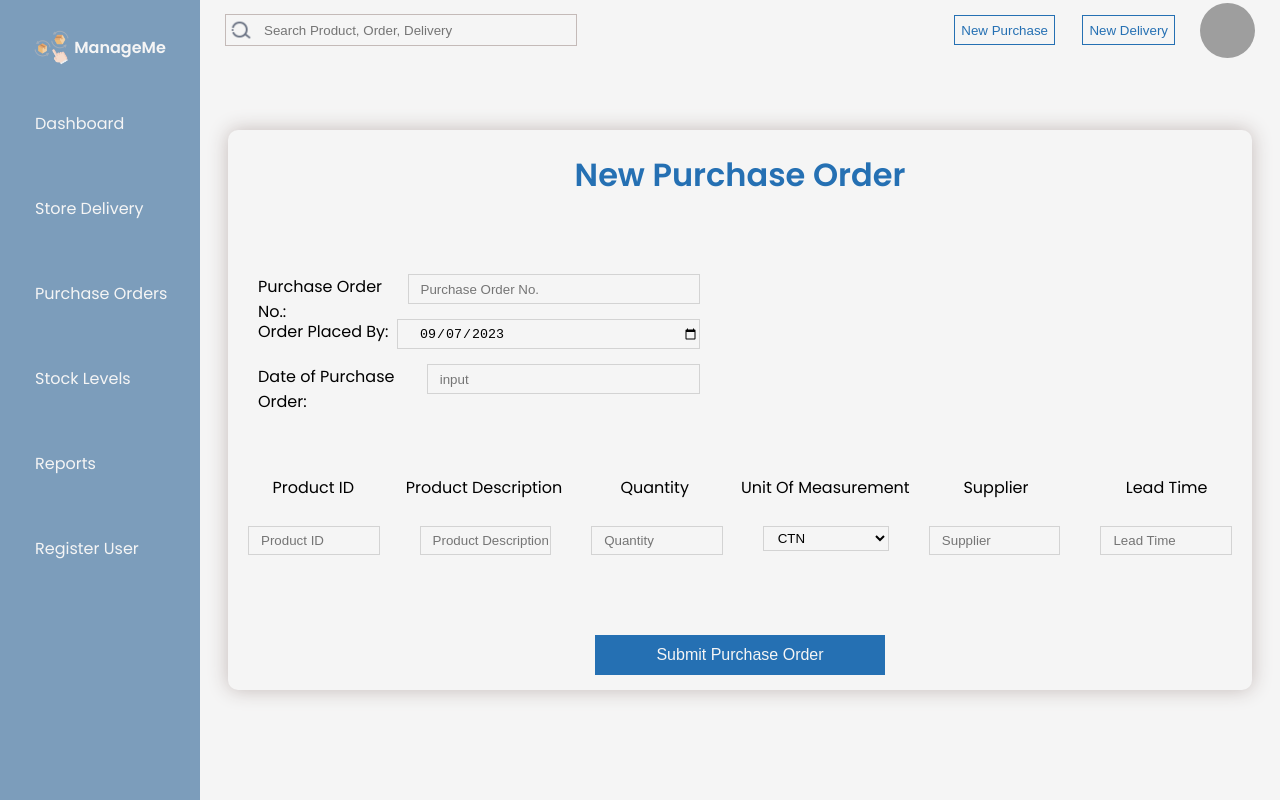
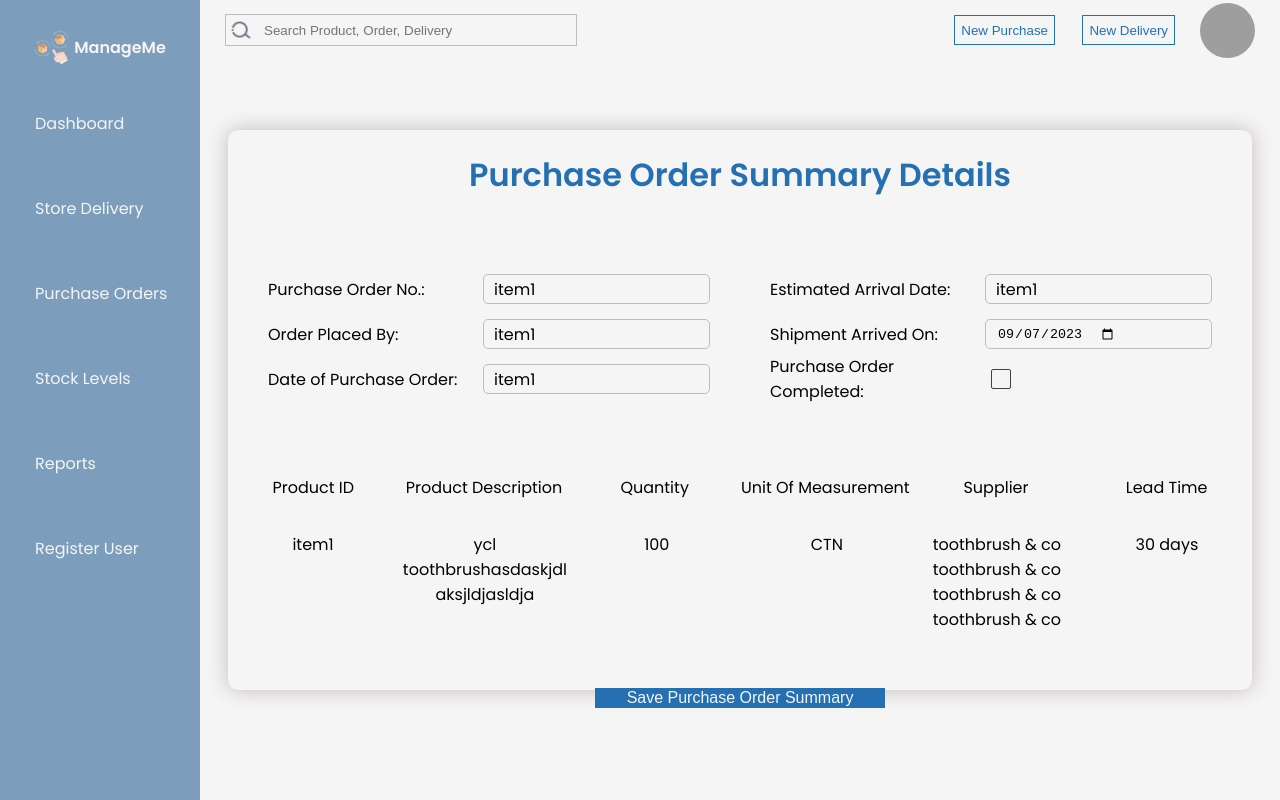
Before and after one commit to abigail-143/sei45-project4-ManageMe, a React (Vite) app in the folder frontend/: page /main in a window 1280 px wide. Built offline with nearby package versions, Linux system fonts and the light colour scheme; grey boxes are pictures that could not be loaded.

Commit message:
purchaseordersummary component done including css module

```diff
--- /dev/null
+++ b/frontend/src/Components/ManagerOnly/PurchaseOrderSummary.module.css
@@ -0,0 +1,178 @@
+.purchaseOrderPage {
+  width: calc(100vw - 200px);
+  height: calc(100vh - 60px);
+  position: fixed;
+  top: 60px;
+  right: 0;
+  /* border: 1px solid pink;
+  background-color: lavender; */
+  display: flex;
+  justify-content: center;
+}
+
+.purchaseOrderBox {
+  /* border: 1px solid black;
+  background-color: lavenderblush; */
+  width: 80vw;
+  height: 70vh;
+  margin-top: 70px;
+  display: flex;
+  flex-direction: column;
+  align-items: center;
+  border-radius: 10px;
+  box-shadow: 0 0 20px var(--light-grey);
+}
+
+.boxHeader {
+  color: var(--blue);
+  margin-bottom: 40px;
+}
+
+.orderDetails {
+  /* background-color: lemonchiffon;
+  border: 1px solid sandybrown; */
+  width: inherit;
+  margin-top: 20px;
+  display: flex;
+  flex-direction: row;
+}
+
+.orderDetailsInput {
+  /* background-color: #7c9dbb;
+  border: 1px solid lightpink; */
+  width: calc(80vw / 2);
+}
+
+.left {
+  margin: 0 20px 0 30px;
+}
+
+.right {
+  margin: 0 30px 0 20px;
+}
+
+.labelInput {
+  /* border: 1px solid honeydew;
+  background-color: navajowhite; */
+  display: flex;
+  justify-content: space-between;
+  margin: 15px 10px;
+  height: 30px;
+}
+
+.label {
+  width: 50%;
+  /* border: 1px solid red; */
+  display: flex;
+  align-items: center;
+}
+
+.labelContent {
+  width: 50%;
+  display: flex;
+  align-items: center;
+  border: 1px solid var(--light-grey);
+  border-radius: 5px;
+  padding-left: 10px;
+}
+
+.labelContentInput {
+  border: none;
+  background: none;
+  outline: none;
+}
+
+.checkbox {
+  border: 1px solid var(--dark-grey);
+  width: 20px;
+  height: 20px;
+  padding: 0;
+  margin: 0;
+  border-radius: 2px;
+  appearance: none;
+  cursor: pointer;
+  display: flex;
+  align-items: center;
+  justify-content: center;
+  color: whitesmoke;
+}
+
+.checkbox:checked {
+  content: "✓";
+  border: 1px solid var(--dark-grey);
+  background-color: var(--dark-grey);
+  cursor: pointer;
+}
+
+.checkbox:checked::after {
+  content: "✓";
+}
+
+.orderInput {
+  /* background-color: antiquewhite;
+  border: 1px solid violet; */
+  width: inherit;
+  margin: 50px 0 40px 0;
+}
+
+.labelInput > input {
+  width: 300px;
+  margin: 0 50px 0 0;
+  border: 1px solid var(--light-grey);
+  text-indent: 10px;
+  background: none;
+  outline: none;
+}
+
+#date {
+  text-indent: 5px;
+}
+
+.columnHeaders {
+  display: flex;
+  flex-direction: row;
+  justify-content: space-evenly;
+}
+
+.columnHeaders > p {
+  width: calc(100% / 6);
+  text-align: center;
+  /* border: 1px solid pink */
+}
+
+.columnInputs {
+  display: flex;
+  flex-direction: row;
+  justify-content: space-evenly;
+}
+
+.columnInputs > p {
+  width: calc(100% / 6);
+  text-align: center;
+  overflow-wrap: break-word;
+  /* border: 1px solid green;
+  background-color: honeydew; */
+}
+
+.first {
+  margin-left: 1.5px;
+}
+
+.middle {
+  margin-left: 3px;
+}
+
+.last {
+  margin-left: 3px;
+  margin-right: 1.5px;
+}
+
+.submitButton {
+  height: 40px;
+  width: 290px;
+  font-size: 16px;
+  border: none;
+  background-color: var(--blue);
+  color: whitesmoke;
+  cursor: pointer;
+}
--- /dev/null
+++ b/frontend/src/Components/ManagerOnly/PurchaseOrderSummary.tsx
@@ -0,0 +1,73 @@
+import React from "react";
+import styles from "./PurchaseOrderSummary.module.css";
+
+export const PurchaseOrderSummary: React.FC = () => {
+  return (
+    <div className={styles.purchaseOrderPage}>
+      <div className={styles.purchaseOrderBox}>
+        <h1 className={styles.boxHeader}>Purchase Order Summary Details</h1>
+        <div className={styles.orderDetails}>
+          <div className={`${styles.orderDetailsInput} ${styles.left}`}>
+            <div className={styles.labelInput}>
+              <label className={styles.label}>Purchase Order No.:</label>
+              <label className={styles.labelContent}>item1</label>
+            </div>
+            <div className={styles.labelInput}>
+              <label className={styles.label}>Order Placed By:</label>
+              <label className={styles.labelContent}>item1</label>
+            </div>
+            <div className={styles.labelInput}>
+              <label className={styles.label}>Date of Purchase Order:</label>
+              <label className={styles.labelContent}>item1</label>
+            </div>
+          </div>
+          <div className={`${styles.orderDetailsInput} ${styles.right}`}>
+            <div className={styles.labelInput}>
+              <label className={styles.label}>Estimated Arrival Date:</label>
+              <label className={styles.labelContent}>item1</label>
+            </div>
+            <div className={styles.labelInput}>
+              <label className={styles.label}>Shipment Arrived On:</label>
+              <div className={styles.labelContent}>
+                <input
+                  className={styles.labelContentInput}
+                  type="date"
+                  defaultValue={new Date().toISOString().split("T")[0]}
+                ></input>
+              </div>
+            </div>
+            <div className={styles.labelInput}>
+              <label className={styles.label}>Purchase Order Completed:</label>
+              <div className={styles.label}>
+                <input className={`${styles.checkbox}`} type="checkbox"></input>
+              </div>
+            </div>
+          </div>
+        </div>
+        <div className={styles.orderInput}>
+          <div className={styles.columnHeaders}>
+            <p>Product ID</p>
+            <p>Product Description</p>
+            <p>Quantity</p>
+            <p>Unit Of Measurement</p>
+            <p>Supplier</p>
+            <p>Lead Time</p>
+          </div>
+          <div className={styles.columnInputs}>
+            <p className={styles.first}>item1</p>
+            <p className={styles.middle}>
+              ycl toothbrushasdaskjdlaksjldjasldja
+            </p>
+            <p className={styles.middle}>100</p>
+            <p className={styles.middle}>CTN</p>
+            <p className={styles.middle}>
+              toothbrush & co toothbrush & co toothbrush & co toothbrush & co
+            </p>
+            <p className={styles.last}>30 days</p>
+          </div>
+        </div>
+        <button className={styles.submitButton}>Save Purchase Order Summary</button>
+      </div>
+    </div>
+  );
+};
--- a/frontend/src/Pages/ManagerSite.tsx
+++ b/frontend/src/Pages/ManagerSite.tsx
@@ -5,6 +5,7 @@ import { RegisterUser } from "../Components/ManagerOnly/RegisterUser";
 import { DeliveryDisplay } from "../Components/DeliveryDisplay";
 import { PurchaseDisplay } from "../Components/ManagerOnly/PurchaseDisplay";
 import { NewPurchaseOrder } from "../Components/ManagerOnly/NewPurchaseOrder";
+import { PurchaseOrderSummary } from "../Components/ManagerOnly/PurchaseOrderSummary";
 
 interface props {
   role: string;
@@ -12,7 +13,7 @@ interface props {
 }
 
 export const ManagerSite: React.FC<props> = (props) => {
-  const [page, setPage] = useState<string>("newPO");
+  const [page, setPage] = useState<string>("poSummary");
 
   // navbar, onclick should set the page to something
 
@@ -24,6 +25,7 @@ export const ManagerSite: React.FC<props> = (props) => {
       {page == "delivery" && <DeliveryDisplay></DeliveryDisplay>}
       {page == "purchase" && <PurchaseDisplay></PurchaseDisplay>}
       {page == "newPO" && <NewPurchaseOrder></NewPurchaseOrder>}
+      {page == "poSummary" && <PurchaseOrderSummary></PurchaseOrderSummary>}
     </>
   );
 };
```
